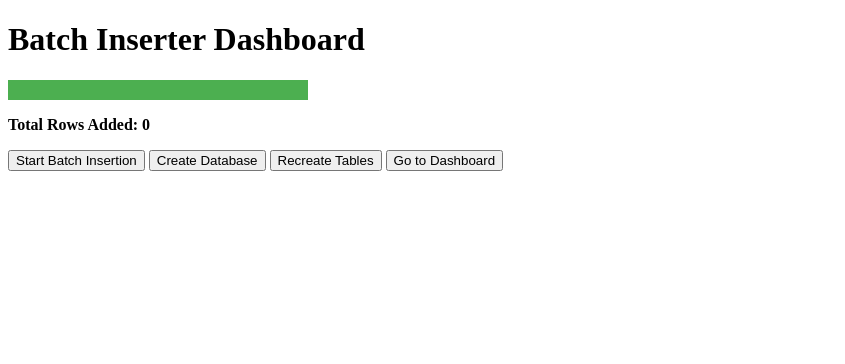
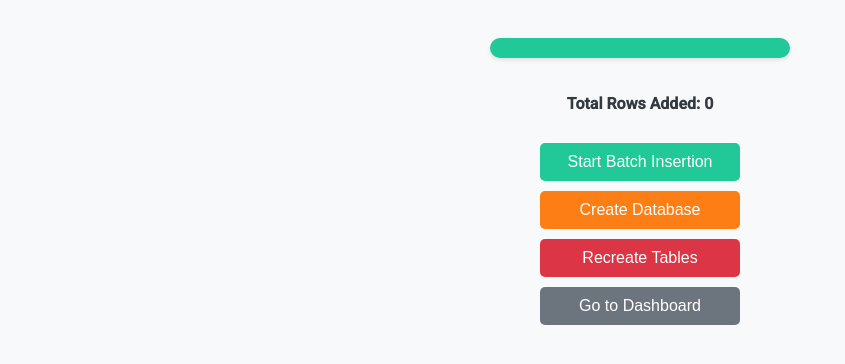
Before and after one commit to mdarnowski/sfcrime, a Flask app: page / in a window 1280 px wide. Shown: the top 364 px of the page, without its empty margins (0-845 px from the left). Run offline with Flask 3, Linux system fonts and the light colour scheme.

Commit message:
prettier flask app

```diff
--- a/board/templates/index.html
+++ b/board/templates/index.html
@@ -1,24 +1,76 @@
 <!DOCTYPE html>
 <html>
 <head>
-    <title>Batch Inserter Dashboard</title>
+    <link href="https://fonts.googleapis.com/css2?family=Roboto:wght@300;400;500&display=swap" rel="stylesheet">
     <style>
+        body {
+            font-family: 'Roboto', sans-serif;
+            background: #f8f9fa;
+            padding: 30px;
+            display: flex;
+            flex-direction: column;
+            align-items: center;
+        }
+
         .progress-bar {
             width: 300px;
             height: 20px;
             background-color: #f2f2f2;
-            margin-bottom: 10px;
+            border-radius: 10px;
+            overflow: hidden;
+            margin-bottom: 20px;
+            box-shadow: 0px 2px 4px rgba(0, 0, 0, 0.1);
         }
 
         .progress-bar .fill {
             height: 100%;
-            background-color: #4CAF50;
+            background-color: #20c997;
             transition: width 0.3s ease-in-out;
         }
 
         .status-text {
             font-weight: bold;
+            color: #343a40;
+            margin-bottom: 30px;
         }
+
+        .button-group {
+            display: flex;
+            flex-direction: column;
+        }
+
+        button {
+            border: none;
+            padding: 10px 20px;
+            margin-bottom: 10px;
+            border-radius: 5px;
+            color: #fff;
+            cursor: pointer;
+            font-size: 16px;
+            transition: background 0.3s ease-in-out;
+            width: 200px;
+        }
+
+        #insert-batches {
+            background: #20c997;
+        }
+
+        #create-database {
+            background: #fd7e14;
+        }
+
+        #recreate-tables {
+            background: #dc3545;
+        }
+
+        #goto-dashboard {
+            background: #6c757d;
+        }
+
+        button:hover {
+            opacity: 0.9;
+        }
+
     </style>
     <script src="https://code.jquery.com/jquery-3.6.0.min.js"></script>
     <script>
@@ -77,20 +129,18 @@
     </script>
 </head>
 <body>
-    <h1>Batch Inserter Dashboard</h1>
-
     <div class="progress-bar">
         <div class="fill"></div>
     </div>
 
     <p class="status-text">Total Rows Added: 0</p>
 
-    <button id="insert-batches">Start Batch Insertion</button>
-    <button id="create-database">Create Database</button>
-    <button id="recreate-tables">Recreate Tables</button>
-
-    <!-- New button for navigating to Dash App -->
-    <button onclick="location.href='/dashboard/'" type="button">Go to Dashboard</button>
+    <div class="button-group">
+        <button id="insert-batches">Start Batch Insertion</button>
+        <button id="create-database">Create Database</button>
+        <button id="recreate-tables">Recreate Tables</button>
+        <button id="goto-dashboard" onclick="location.href='/dashboard/'" type="button">Go to Dashboard</button>
+    </div>
 
 </body>
 </html>
```
